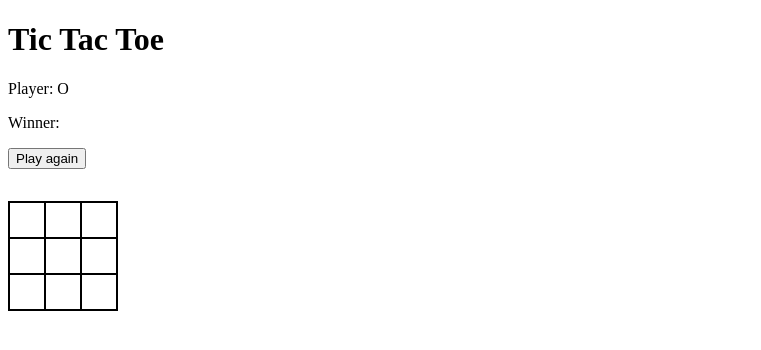
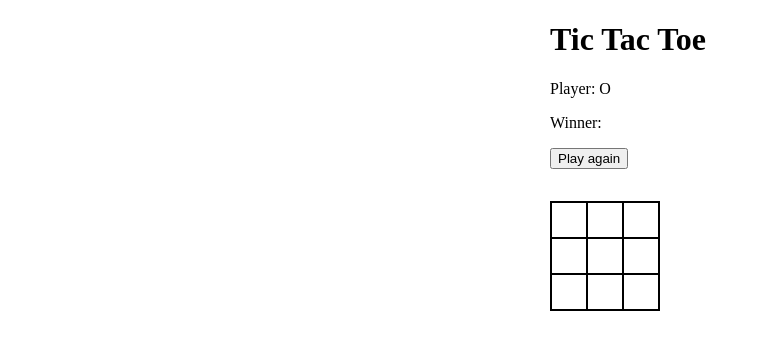
Before and after one commit to rafonha-IGTI-projects/tic-tac-toe, an Angular app: page / in a window 1280 px wide. Shown: the top 350 px of the page, without its empty margins (0-761 px from the left). Built offline with nearby package versions, Linux system fonts and the light colour scheme.

Commit message:
update css, add alert to winner

```diff
--- a/src/styles.css
+++ b/src/styles.css
@@ -1 +1,5 @@
 /* You can add global styles to this file, and also import other style files */
+body {
+    max-width: 180px;
+    margin: 0 auto;
+}
```
